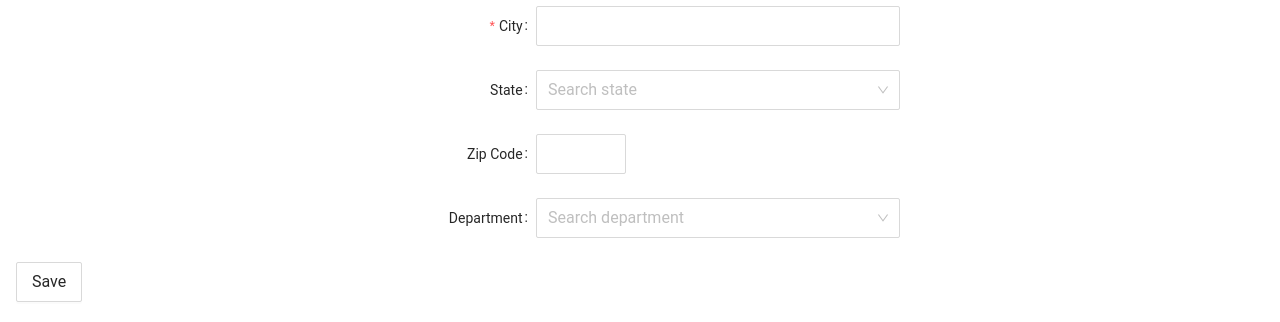
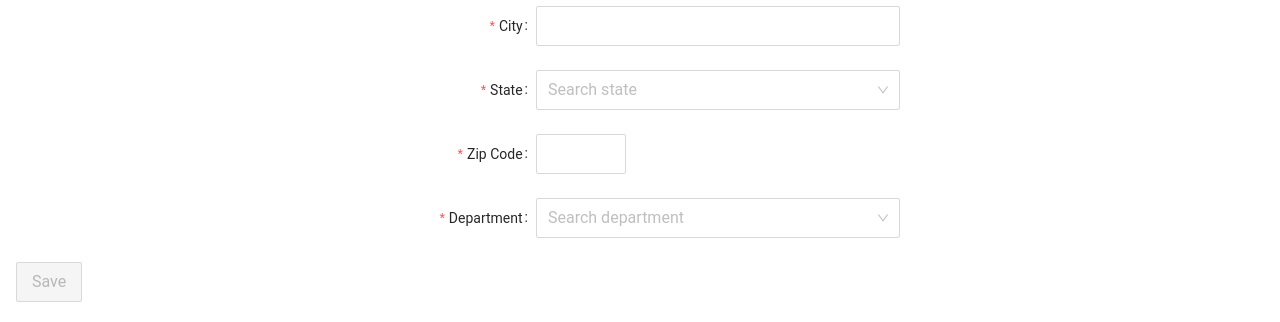
Before and after one commit to EPourmo/migrating-from-jquery-to-react-library, a React (Vite) app in the folder p14-react/: page / in a window 1280 px wide. Shown: the part 491-813 px from the top of the page. Built offline with nearby package versions, Linux system fonts and the light colour scheme.

Commit message:
add required rules and work on retrived data

```diff
--- a/p14-react/src/components/FormUI.jsx
+++ b/p14-react/src/components/FormUI.jsx
@@ -1,4 +1,4 @@
-import { Button, Form, InputNumber, message, Select } from "antd";
+import { Button, Form, InputNumber, Select } from "antd";
 import "antd/dist/antd.css";
 import { stateData, departmentData, forItemData } from "../formData";
 import Components from "../formData";
@@ -7,12 +7,38 @@ import Modal from "./Modal";
 import { useState } from "react";
 
 const FormUI = () => {
+  const [modalOpen, setModalOpen] = useState(false);
+  const [employees, setEmployees] = useState([]);
+  const [form] = Form.useForm();
+
   const getData = (e) => {
-    console.log(e);
+    const strDate = e.startDate._d;
+    const strDay = strDate.getDate();
+    const strMonth = strDate.getMonth();
+    const strYear = strDate.getFullYear();
+    const birthDate = e.birth._d;
+    const birthDay = birthDate.getDate();
+    const birthMonth = birthDate.getMonth();
+    const birthYear = birthDate.getFullYear();
+    const newEmployee = {
+      key: employees.length + 1,
+      firtName: e.firstName,
+      lastName: e.lastName,
+      startDate: `${strYear}/${strMonth + 1}/${strDay}`,
+      department: e.department,
+      birth: `${birthYear}/${birthMonth + 1}/${birthDay}`,
+      street: e.street,
+      city: e.city,
+      state: e.state,
+      zipCode: e.zip,
     };
 
-  const [modalOpen, setModalOpen] = useState(false);
+    setEmployees((prevEmployee) => [...prevEmployee, newEmployee]);
 
+    form.resetFields();
+  };
+
+  console.log(employees);
   return (
     <>
       <Form
@@ -25,9 +51,19 @@ const FormUI = () => {
         layout="horizontal"
         size="large"
         onFinish={getData}
+        form={form}
       >
         {forItemData.map((block) => Components(block))}
-        <Form.Item label="State" name="state">
+        <Form.Item
+          label="State"
+          name="state"
+          rules={[
+            {
+              required: true,
+              message: `Please input your State!`,
+            },
+          ]}
+        >
           <Select
             showSearch
             placeholder="Search state"
@@ -43,11 +79,29 @@ const FormUI = () => {
             options={stateData}
           />
         </Form.Item>
-        <Form.Item label="Zip Code" name="zip">
+        <Form.Item
+          label="Zip Code"
+          name="zip"
+          rules={[
+            {
+              required: true,
+              message: `Please input your Zip Code!`,
+            },
+          ]}
+        >
           <InputNumber />
         </Form.Item>
 
-        <Form.Item label="Department" name="Ddpartment">
+        <Form.Item
+          label="Department"
+          name="department"
+          rules={[
+            {
+              required: true,
+              message: `Please input your Department`,
+            },
+          ]}
+        >
           <Select
             showSearch
             placeholder="Search department"
@@ -67,16 +121,24 @@ const FormUI = () => {
           wrapperCol={{
             span: 7,
           }}
+          shouldUpdate
         >
+          {() => (
             <Button
               htmlType="submit"
               color="black"
+              disabled={
+                !form.isFieldsTouched(true) ||
+                form.getFieldsError().filter(({ errors }) => errors.length)
+                  .length > 0
+              }
               onClick={() => {
                 setModalOpen(true);
               }}
             >
               Save
             </Button>
+          )}
         </Form.Item>
       </Form>
       {modalOpen && (
```
Lines whose indentation alone changed are shown as unchanged.
